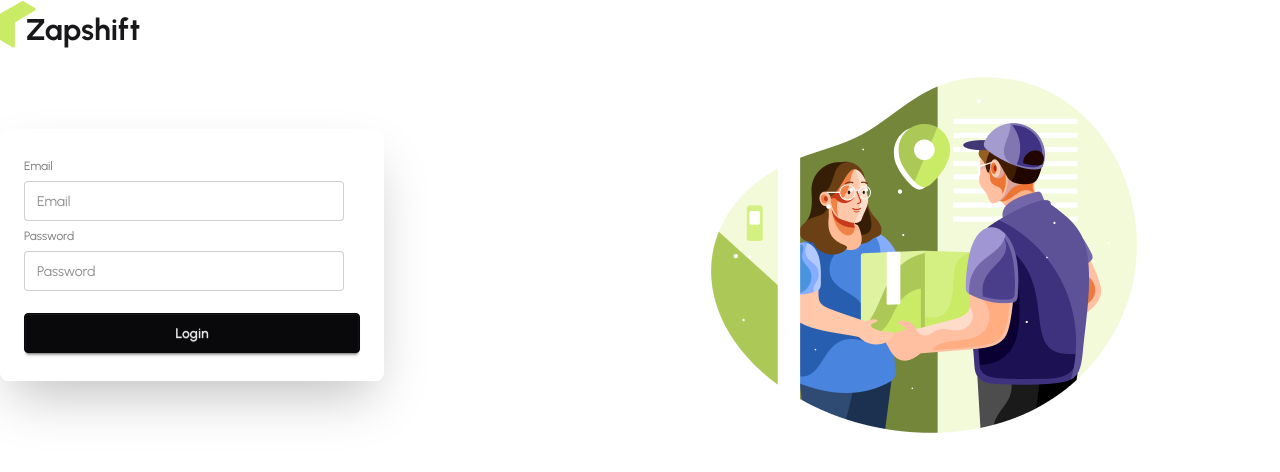
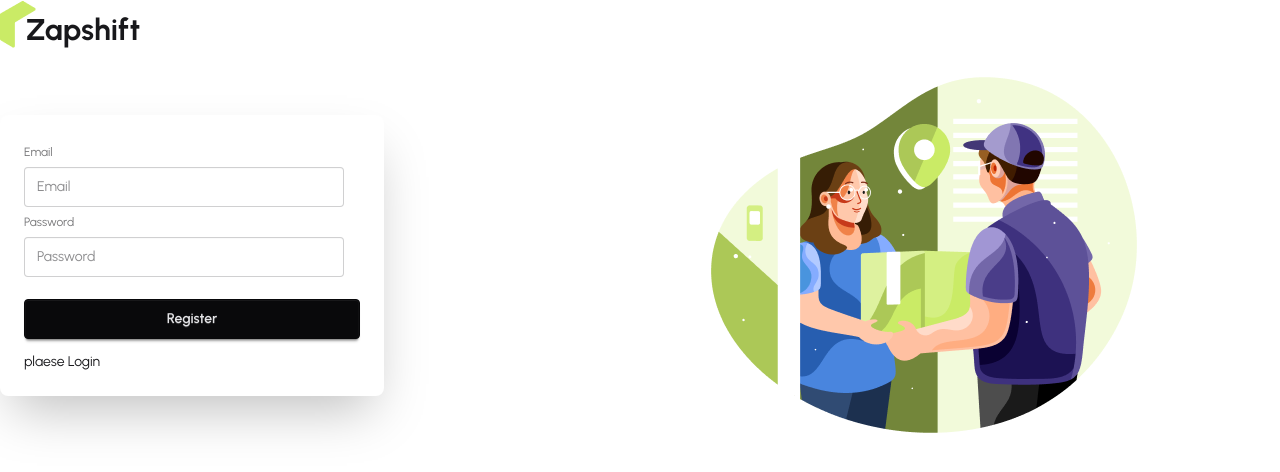
Before and after one commit to Tasnim813/Rider-shift-client, a React (Vite) app: page /register in a window 1280 px wide. Shown: the top 472 px of the page. Built offline with nearby package versions, Linux system fonts and the light colour scheme.

Commit message:
register and login

```diff
--- a/package.json
+++ b/package.json
@@ -11,6 +11,7 @@
   },
   "dependencies": {
     "@tailwindcss/vite": "^4.3.3",
+    "firebase": "^12.18.0",
     "leaflet": "^1.9.4",
     "react": "^19.2.8",
     "react-dom": "^19.2.8",
--- /dev/null
+++ b/src/Context/AuthContext/AuthContext.jsx
@@ -0,0 +1,3 @@
+import { createContext } from "react";
+
+export const AuthContext=createContext(null)
--- /dev/null
+++ b/src/Context/AuthProvider/AuthProvider.jsx
@@ -0,0 +1,32 @@
+import React from 'react';
+import { AuthContext } from '../AuthContext/AuthContext';
+import { auth } from '../../Firebase/firebaseInit';
+import { createUserWithEmailAndPassword, signInWithEmailAndPassword } from 'firebase/auth';
+
+
+const AuthProvider = ({children}) => {
+
+    const registerUser=(email,password)=>{
+        return  createUserWithEmailAndPassword(auth,email,password)
+    }
+    const LoginUser=(email,password)=>{
+        return signInWithEmailAndPassword(auth,email,password)
+    }
+
+
+    const authInfo={
+        registerUser,
+        LoginUser
+
+
+
+    }
+    return (
+        <AuthContext value={authInfo}>
+            {children}
+
+        </AuthContext>
+    );
+};
+
+export default AuthProvider;
--- /dev/null
+++ b/src/Firebase/firebaseInit.js
@@ -0,0 +1,24 @@
+// Import the functions you need from the SDKs you need
+import { initializeApp } from "firebase/app";
+import { getAuth } from "firebase/auth";
+// TODO: Add SDKs for Firebase products that you want to use
+// https://firebase.google.com/docs/web/setup#available-libraries
+
+// Your web app's Firebase configuration
+const firebaseConfig = {
+  apiKey: import.meta.env.VITE_apiKey,
+  authDomain: import.meta.env.VITE_authDomain,
+  projectId: import.meta.env.VITE_projectId,
+  storageBucket: import.meta.env.VITE_storageBucket,
+  messagingSenderId: import.meta.env.VITE_messagingSenderId,
+  appId: import.meta.env.VITE_appId,
+
+
+};
+
+// Initialize Firebase
+const app = initializeApp(firebaseConfig);
+
+
+// Initialize Firebase Authentication and get a reference to the service
+export const auth = getAuth(app);
--- /dev/null
+++ b/src/hook/useAuth.jsx
@@ -0,0 +1,9 @@
+import React, { use } from 'react';
+import { AuthContext } from '../Context/AuthContext/AuthContext';
+
+const useAuth = () => {
+    const authInfo=use(AuthContext)
+    return authInfo;
+};
+
+export default useAuth;
--- a/src/layout/AuthLayout.jsx
+++ b/src/layout/AuthLayout.jsx
@@ -6,7 +6,7 @@ const AuthLayout = () => {
     return (
         <div className=' max-w-7xl mx-auto '>
         <Logo></Logo>
-         <div className='flex  items-center'>
+         <div className=' grid grid-cols-1 sm:grid-cols-2 items-center'>
            <div className='flex-1 '>
             <Outlet></Outlet>
           </div>
--- a/src/page/auth/Login/Login.jsx
+++ b/src/page/auth/Login/Login.jsx
@@ -1,19 +1,46 @@
 import React from 'react';
+import { useForm } from 'react-hook-form';
+import useAuth from '../../../hook/useAuth';
+import { NavLink } from 'react-router';
 
 const Login = () => {
+  const {register,handleSubmit, formState:errors}=useForm()
+  const {LoginUser}=useAuth()
+  const handleLogin=(data)=>{
+    LoginUser(data.email,data.password)
+    .then(result=>{
+      console.log(result.user)
+    })
+    .catch(error=>{
+      console.log(error)
+    })
+  }
     return (
        <div>
-            <form className=''>
+            <form onSubmit={handleSubmit(handleLogin)} className=''>
                  <div className="card bg-base-100 w-full max-w-sm shrink-0 shadow-2xl">
       <div className="card-body">
         <fieldset className="fieldset">
+          {/* email */}
           <label className="label">Email</label>
-          <input type="email" className="input" placeholder="Email" />
+          <input type="email" {...register('email',{required:true})} className="input" placeholder="Email" />
+          {
+            errors.email?.type==='required' && <p className='text-red-500 '>Email is required</p>
+          }
+          {/* password */}
           <label className="label">Password</label>
-          <input type="password" className="input" placeholder="Password" />
-          <div><a className="link link-hover">Forgot password?</a></div>
+          <input type="password" {...register('password',{required:true,minLength:6})} className="input" placeholder="Password" />
+          {
+            errors.password?.type === 'required' && <p className='text-red-500'>Password is required</p>
+
+          }
+          {
+            errors.password?.type === 'minLength' && <p>Password must br 6 character</p>
+          }
+
           <button className="btn btn-neutral mt-4">Login</button>
         </fieldset>
+        <p>plaese <NavLink to='/register'>Register</NavLink> </p>
       </div>
     </div>
             </form>
--- a/src/page/auth/Register/Register.jsx
+++ b/src/page/auth/Register/Register.jsx
@@ -1,10 +1,21 @@
 import React from 'react';
 import { useForm } from 'react-hook-form';
+import useAuth from '../../../hook/useAuth';
+import { NavLink } from 'react-router';
+
 
 const Register = () => {
     const {register,handleSubmit ,formState:{errors}}=useForm()
+   const {registerUser}=useAuth()
     const handleRegister=(data)=>{
         console.log(data)
+        registerUser(data.email,data.password)
+        .then(result=>{
+          console.log(result.user)
+        })
+        .then(error=>{
+          console.log(error)
+        })
 
     }
     return (
@@ -29,8 +40,10 @@ const Register = () => {
          {
             errors.password?.type ==='minLength' && <p className='text-red-500'>Password is must 6 Character</p>
          }
-          <button className="btn btn-neutral mt-4">Login</button>
+          <button className="btn btn-neutral mt-4">Register</button>
+
         </fieldset>
+        <p>plaese <NavLink to='/login'>Login</NavLink> </p>
       </div>
     </div>
             </form>
```
Also changed, not shown: src/main.jsx (+7 -1 lines), 2 other files (tests, documents, lock files or other folders).
